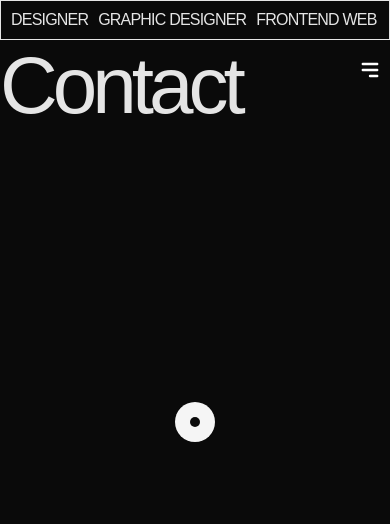
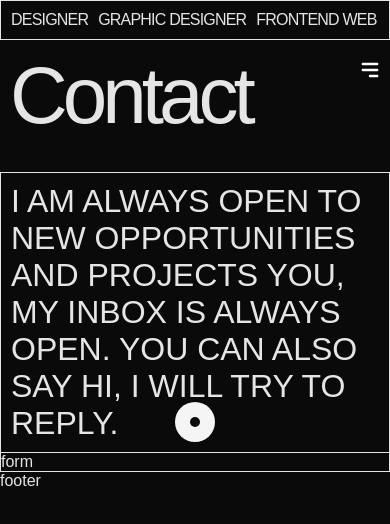
Before and after one commit to DarkVoid01/portfolio-project, a React (Create React App) app: page /contact in a window 390 px wide. Shown: the top 524 px of the page. Built offline with nearby package versions, Linux system fonts and the light colour scheme.

Commit message:
contact page

```diff
--- a/package.json
+++ b/package.json
@@ -6,6 +6,7 @@
     "@testing-library/jest-dom": "^5.17.0",
     "@testing-library/react": "^13.4.0",
     "@testing-library/user-event": "^13.5.0",
+    "emailjs-com": "^3.2.0",
     "gsap": "^3.12.2",
     "react": "^18.2.0",
     "react-dom": "^18.2.0",
@@ -13,6 +14,7 @@
     "react-router-dom": "^6.14.2",
     "react-scripts": "5.0.1",
     "sass": "^1.64.2",
+    "sweetalert2": "^11.7.23",
     "web-vitals": "^2.1.4"
   },
   "scripts": {
--- a/src/components/Footer/Footer.jsx
+++ b/src/components/Footer/Footer.jsx
@@ -3,7 +3,7 @@ import "./Footer.scss"
 const Footer = () => {
   return (
     <div className='footer'>
-
+      footer
     </div>
   )
 }
--- a/src/pages/About/About.jsx
+++ b/src/pages/About/About.jsx
@@ -3,6 +3,8 @@ import "./About.scss"
 import MarqueeComp from '../../components/Marquee/MarqueeComp'
 import Navbar from '../../components/Navbar/Navbar'
 import Cursor from '../../components/Cursor/Cursor'
+import Contact from '../Contact/Contact'
+import Footer from '../../components/Footer/Footer'
 
 
 const About = () => {
@@ -24,6 +26,7 @@ const About = () => {
             image
           </div>
         </div>
+        <Footer/>
     </div>
   )
 }
--- a/src/pages/Contact/Contact.jsx
+++ b/src/pages/Contact/Contact.jsx
@@ -3,6 +3,7 @@ import Cursor from '../../components/Cursor/Cursor'
 import MarqueeComp from '../../components/Marquee/MarqueeComp'
 import Navbar from '../../components/Navbar/Navbar'
 import "./Contact.scss"
+import Footer from '../../components/Footer/Footer'
 const Contact = () => {
   return (
     <div className='contact'>
@@ -12,6 +13,19 @@ const Contact = () => {
        <div className="heading">
           Contact
        </div>
+       <div className="content">
+       <div className="text">
+         <div className="text-container">
+          I am always open to new opportunities and projects you,
+          my inbox is always open. You can also say hi, I will try to
+          reply.
+         </div>
+       </div>
+       <div className="form">
+          form
+       </div>
+       </div>
+       <Footer/>
     </div>
   )
 }
--- a/src/pages/Contact/Contact.scss
+++ b/src/pages/Contact/Contact.scss
@@ -2,6 +2,56 @@
     .heading{
         font-size: 5rem;
         letter-spacing: -5px;
+        margin: 10px;
+        margin-bottom: 30px;
 
     }
+
+    .content{
+        display: flex;
+        justify-content: space-between;
+        border: 1px solid #e5e5e5;
+
+        .text{
+            text-transform: uppercase;
+
+            width: 50%;
+            border-right: 1px solid #e5e5e5;
+
+            .text-container{
+                margin: 10px;
+                font-size: 2rem;
+            }
+        }
+    }
 }
+
+@media (max-width: 800px){
+    .contact{
+        .heading{
+            font-size: 5rem;
+            letter-spacing: -5px;
+            margin: 10px;
+            margin-bottom: 30px;
+
+        }
+
+        .content{
+            display: flex;
+            flex-direction: column;
+            border: 1px solid #e5e5e5;
+
+            .text{
+                width: 100%;
+                text-transform: uppercase;
+                border-right: 0px solid #e5e5e5;
+                border-bottom: 1px solid #e5e5e5;
+
+                .text-container{
+                    margin: 10px;
+                    font-size: 2rem;
+                }
+            }
+        }
+    }
+}
--- a/src/pages/Home/Home.jsx
+++ b/src/pages/Home/Home.jsx
@@ -5,6 +5,7 @@ import MarqueeComp from '../../components/Marquee/MarqueeComp'
 import Navbar from '../../components/Navbar/Navbar'
 import Cursor from '../../components/Cursor/Cursor'
 import Services from '../../components/Services/Services'
+import Footer from '../../components/Footer/Footer'
 
 const Home = () => {
   return (
@@ -15,6 +16,7 @@ const Home = () => {
       <Banner/>
       <FeaturedProjects/>
       <Services/>
+      <Footer/>
     </div>
   )
 }
--- a/src/pages/Projects/Projects.jsx
+++ b/src/pages/Projects/Projects.jsx
@@ -7,6 +7,7 @@ import Navbar from '../../components/Navbar/Navbar'
 import Portfolio from "./Portfolio"
 import { useState, useEffect } from 'react'
 import Cursor from '../../components/Cursor/Cursor'
+import Footer from '../../components/Footer/Footer'
 
 const Projects = () => {
   const [filter, setFilter] = useState("all");
@@ -72,6 +73,7 @@ const Projects = () => {
           : ""
         )}
       </div>
+      <Footer/>
     </div>
   )
 }
```
Also changed, not shown: 1 other file (tests, documents, lock files or other folders).
